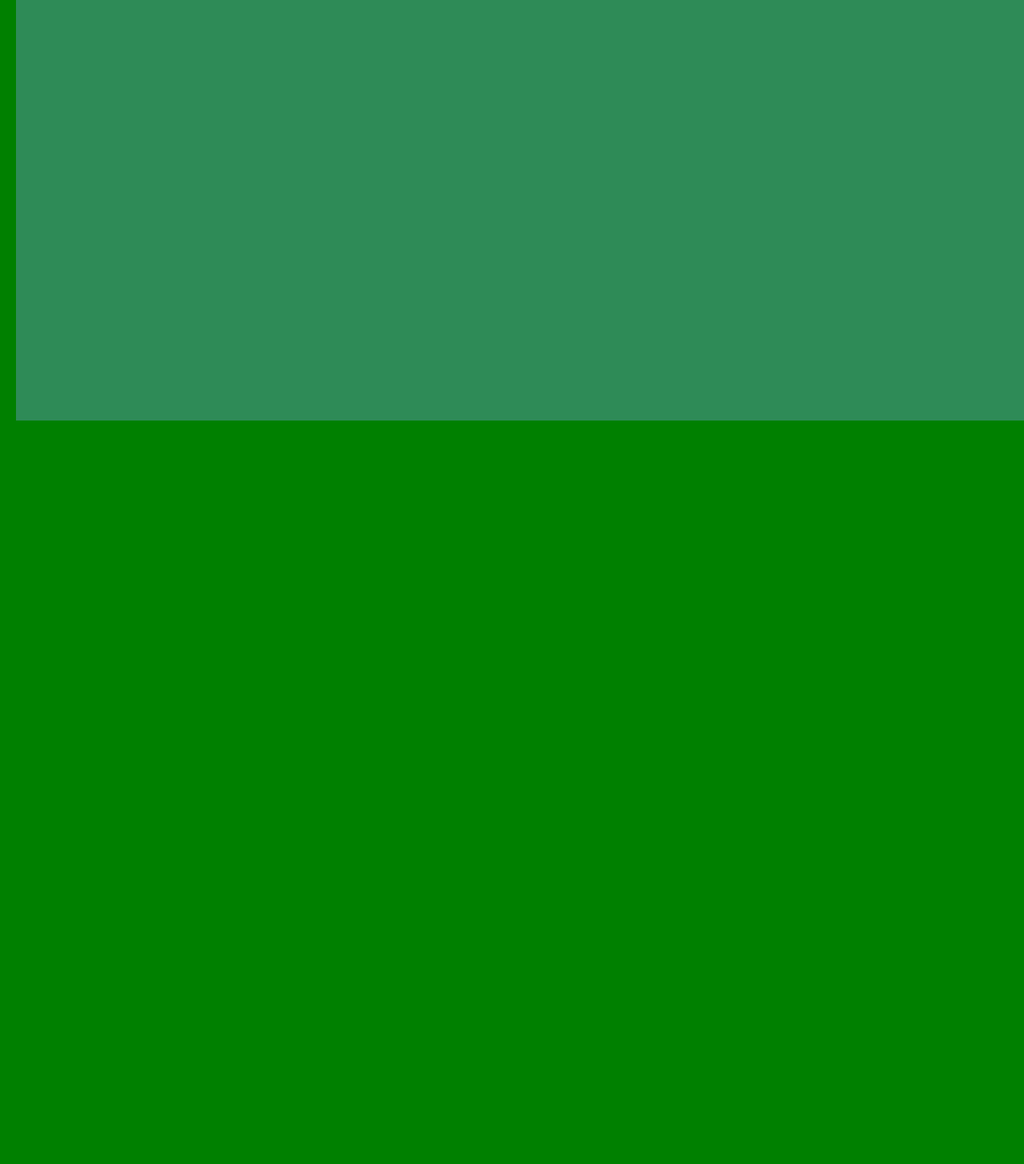
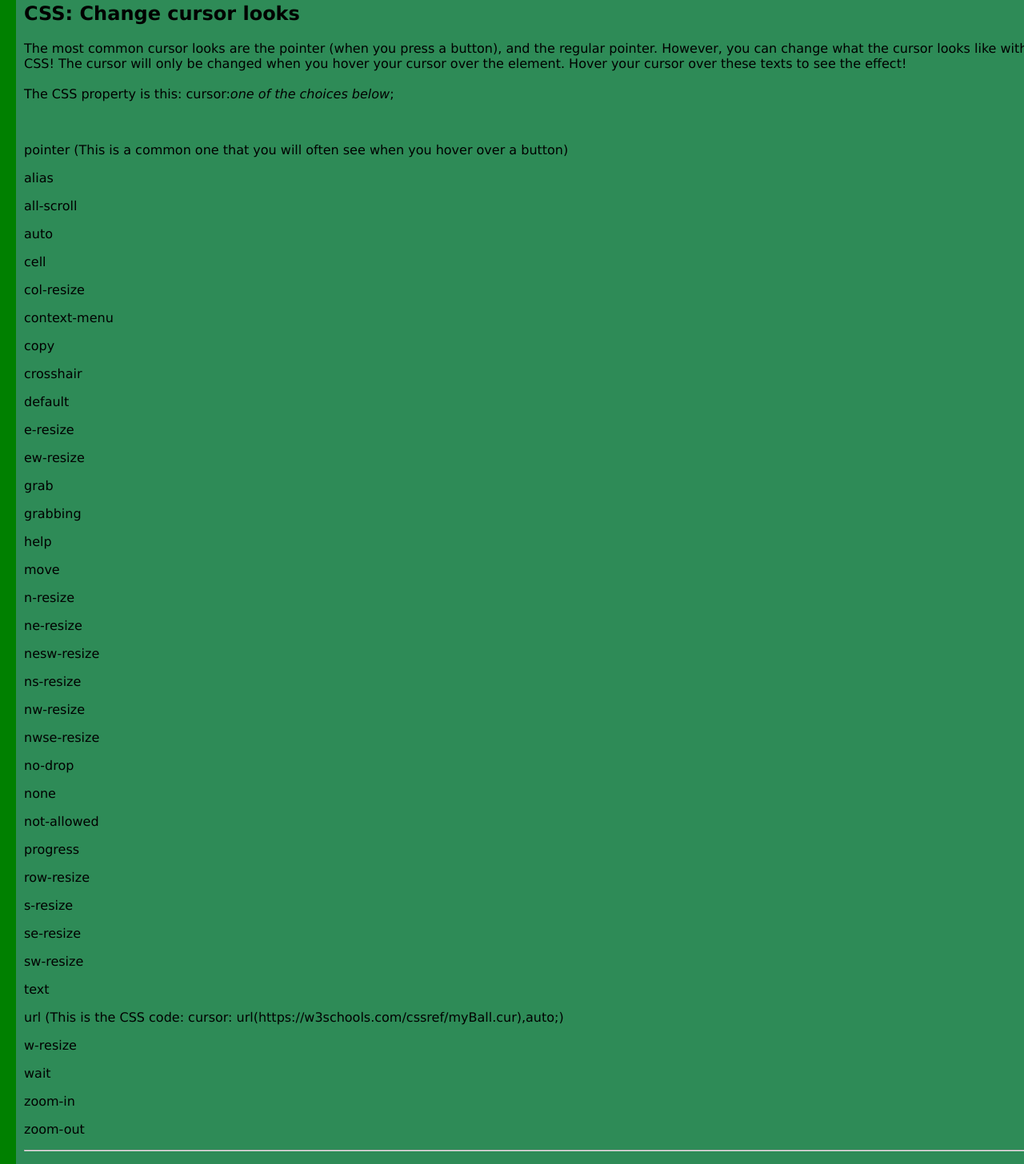
Before and after one commit to Jeffreymaniac/usefulwebcode, a plain HTML site: page index.html in a window 1280 px wide. Shown: the part 344-1800 px from the top of the page at 80% size. Before the commit the page ends 870 px from the top, so only its background shows below. Drawn offline with Linux system fonts and the light colour scheme.

Commit message:
Update index.html

```diff
--- a/index.html
+++ b/index.html
@@ -13,8 +13,8 @@ html,body {
 background-color:green;
       }
  body {
-        height: 100vh;
-        width: 100vw;
+        height: 100%;
+        width: 100%;
       }
 
 div#everything {
@@ -35,9 +35,46 @@ background-color:seagreen;
 <h2>Youtube API: Make your own subscribe button</h2>
 <p>Go to <a href="https://developers.google.com/youtube/youtube_subscribe_button">developers.google.com/youtube/youtube_subscribe_button</a>. </p>
 	<hr>
+		<h2>CSS: Change cursor looks</h2>
+		<p>The most common cursor looks are the pointer (when you press a button), and the regular pointer. However, you can change what the cursor looks like with CSS! The cursor will only be changed when you hover your cursor over the element. Hover your cursor over these texts to see the effect!<br><br> The CSS property is this: cursor:<em>one of the choices below</em>;</p><br>
+	<p style="cursor:pointer">pointer (This is a common one that you will often see when you hover over a button)</p>
 
-
-
+		<p style="cursor:alias">alias</p>
+<p style="cursor:all-scroll">all-scroll</p>
+<p style="cursor:auto">auto</p>
+<p style="cursor:cell">cell</p>
+<p style="cursor:col-resize">col-resize</p>
+<p style="cursor:context-menu">context-menu</p>
+<p style="cursor:copy">copy</p>
+<p style="cursor:crosshair">crosshair</p>
+<p style="cursor:default">default</p>
+<p style="cursor:e-resize">e-resize</p>
+<p style="cursor:ew-resize">ew-resize</p>
+<p style="cursor:grab">grab</p>
+<p style="cursor:grabbing">grabbing</p>
+<p style="cursor:help">help</p>
+<p style="cursor:move">move</p>
+<p style="cursor:n-resize">n-resize</p>
+<p style="cursor:ne-resize">ne-resize</p>
+<p style="cursor:nesw-resize">nesw-resize</p>
+<p style="cursor:ns-resize">ns-resize</p>
+<p style="cursor:nw-resize">nw-resize</p>
+<p style="cursor:nwse-resize">nwse-resize</p>
+<p style="cursor:no-drop">no-drop</p>
+<p style="cursor:none">none</p>
+<p style="cursor:not-allowed">not-allowed</p>
+<p style="cursor:progress">progress</p>
+<p style="cursor:row-resize">row-resize</p>
+<p style="cursor:s-resize">s-resize</p>
+<p style="cursor:se-resize">se-resize</p>
+<p style="cursor:sw-resize">sw-resize</p>
+<p style="cursor:text">text</p>
+<p style="cursor: url(https://w3schools.com/cssref/myBall.cur),auto;">url (This is the CSS code: cursor: url(https://w3schools.com/cssref/myBall.cur),auto;)</p>
+<p style="cursor:w-resize">w-resize</p>
+<p style="cursor:wait">wait</p>
+<p style="cursor:zoom-in">zoom-in</p>
+<p style="cursor:zoom-out">zoom-out</p>
+		<hr>
 </div>
 </body>
 </html>
```
